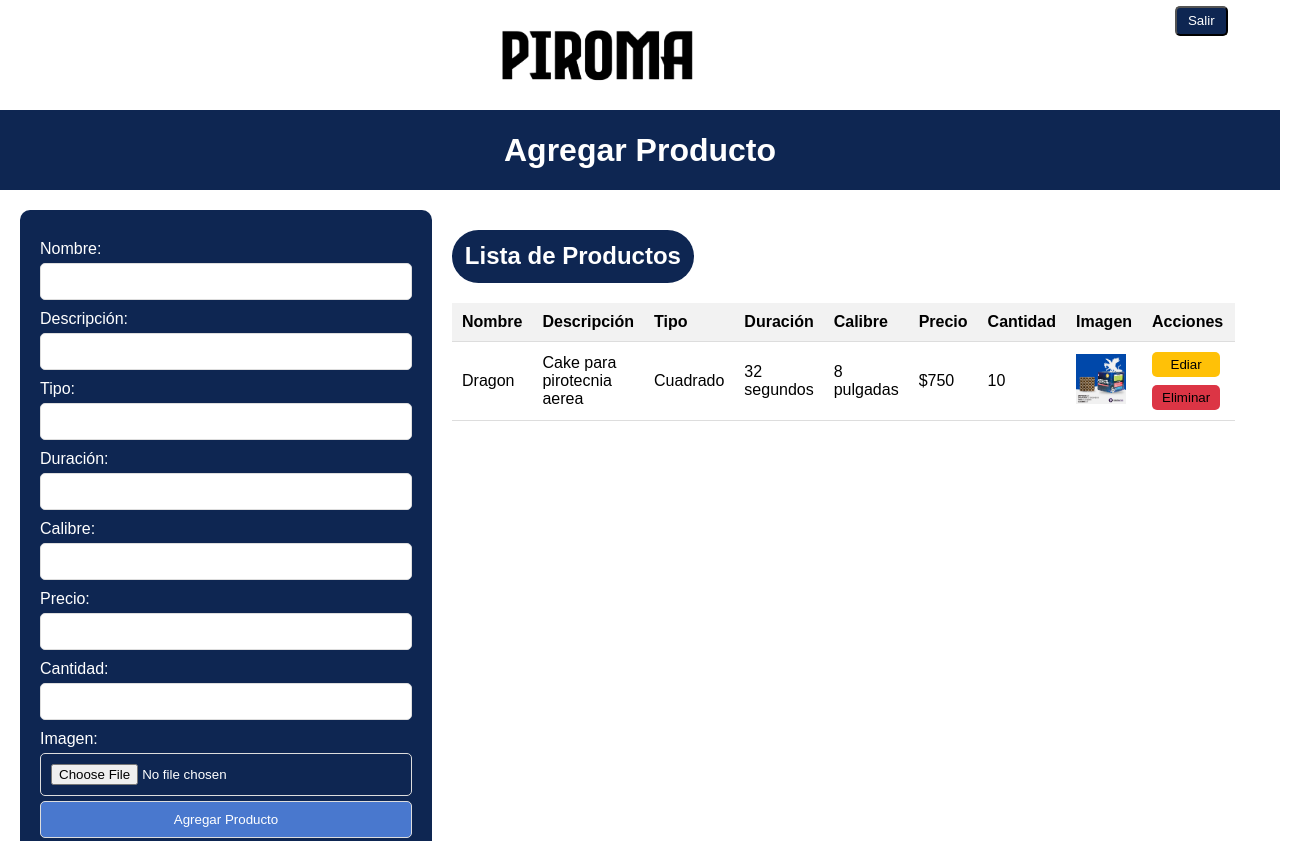
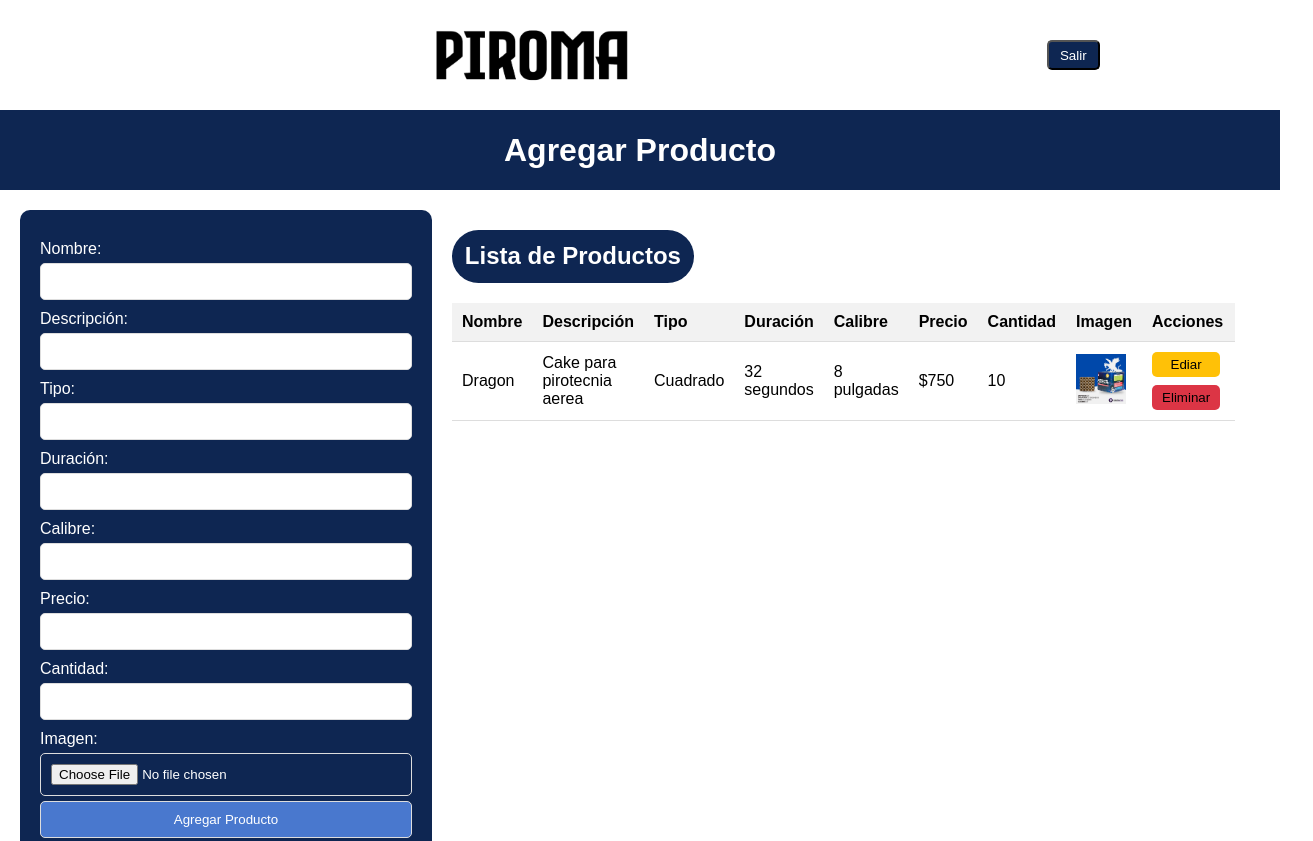
Before and after one commit to Jaime10Mendoza/PiromaWeb2, a plain HTML site: page Subir productos/index.html in a window 1280 px wide. Shown: the top 841 px of the page, 1313 px wide, since content can reach past the window. Drawn offline with Linux system fonts and the light colour scheme.

Commit message:
Add files via upload

```diff
--- a/Subir productos/style.css
+++ b/Subir productos/style.css
@@ -5,9 +5,10 @@ body {
 }
 /* encabezado */
 .Encabezado{
-    width:100%;
+    width:90%;
     display: flex;
     flex-direction: row;
+    align-items: center;
 
 }
 .Encabezado1{
@@ -15,6 +16,7 @@ body {
    max-height: 110px;
     display: flex;
     flex-direction: row;
+    justify-content: space-between;
 
 }
 .encabezadoimg1{
```
